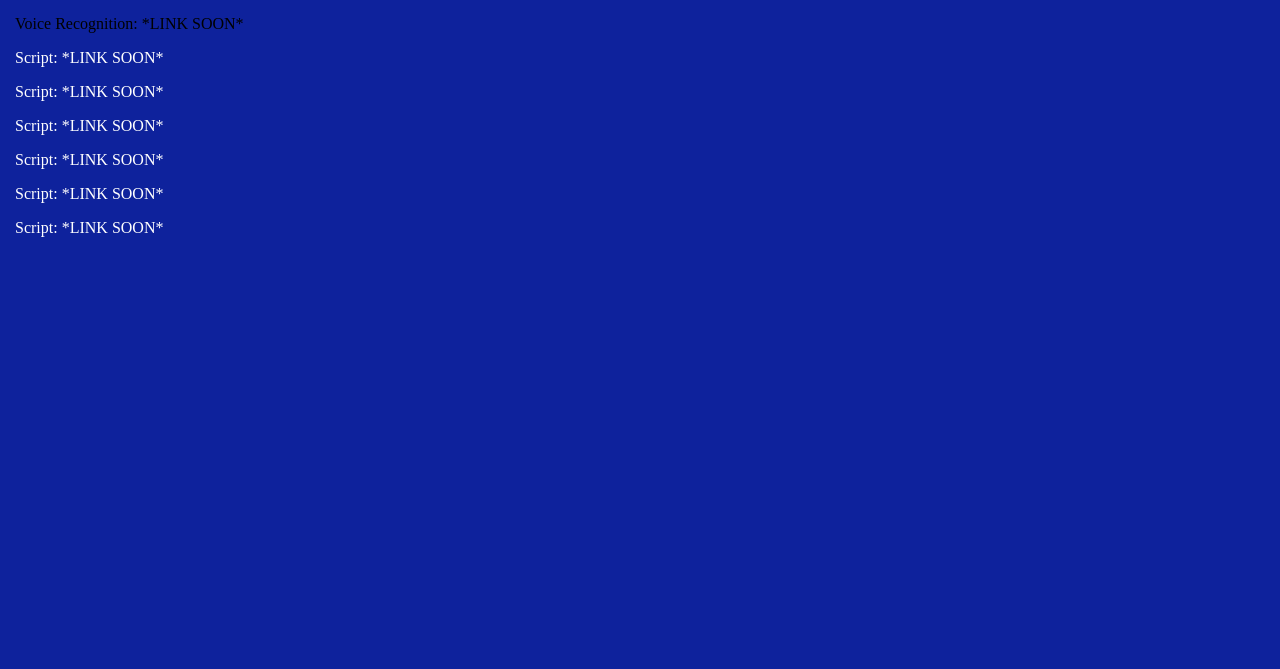
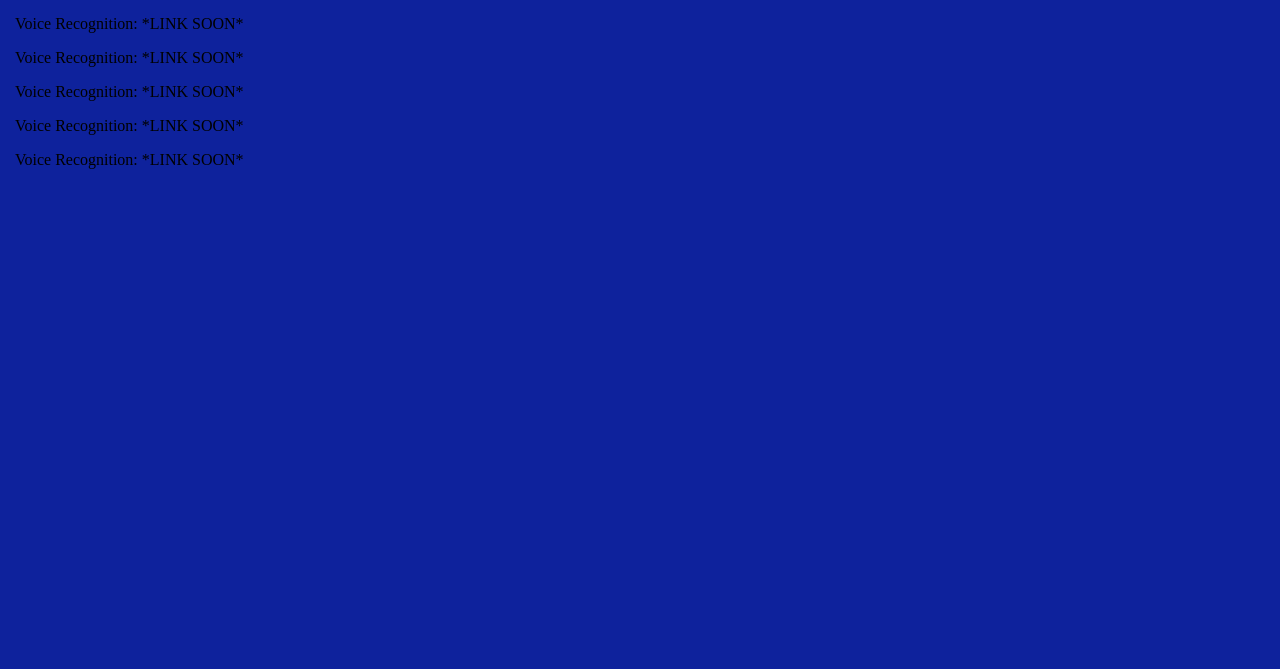
Before and after one commit to Trentx/trents_website, a plain HTML site: page index.html in a window 1280 px wide. Shown: the top 669 px of the page. Drawn offline with Linux system fonts and the light colour scheme.

Commit message:
Update index.html

```diff
--- a/index.html
+++ b/index.html
@@ -64,12 +64,10 @@ width: 100%;
 
 
 <p>Voice Recognition: *LINK SOON*</p>
-<p><font color="white">Script: *LINK SOON*</font></p>
-<p><font color="white">Script: *LINK SOON*</font></p>
-<p><font color="white">Script: *LINK SOON*</font></p>
-<p><font color="white">Script: *LINK SOON*</font></p>
-<p><font color="white">Script: *LINK SOON*</font></p>
-<p><font color="white">Script: *LINK SOON*</font></p>
+<p>Voice Recognition: *LINK SOON*</p>
+<p>Voice Recognition: *LINK SOON*</p>
+<p>Voice Recognition: *LINK SOON*</p>
+<p>Voice Recognition: *LINK SOON*</p>
 
 
 
```
